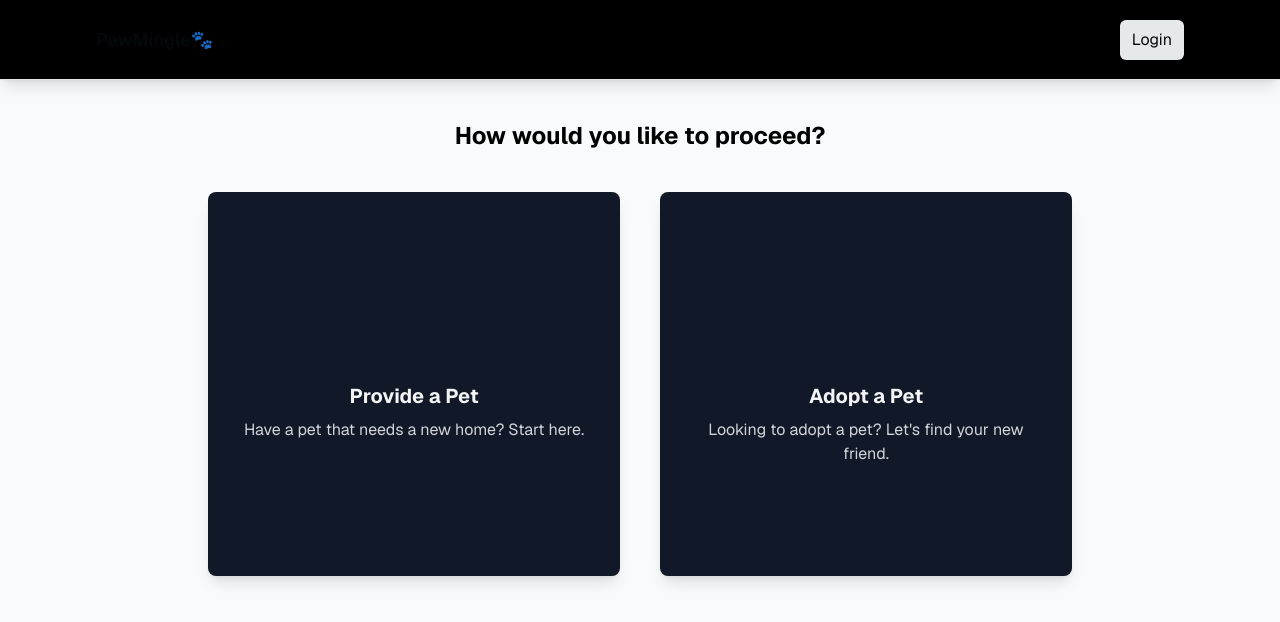
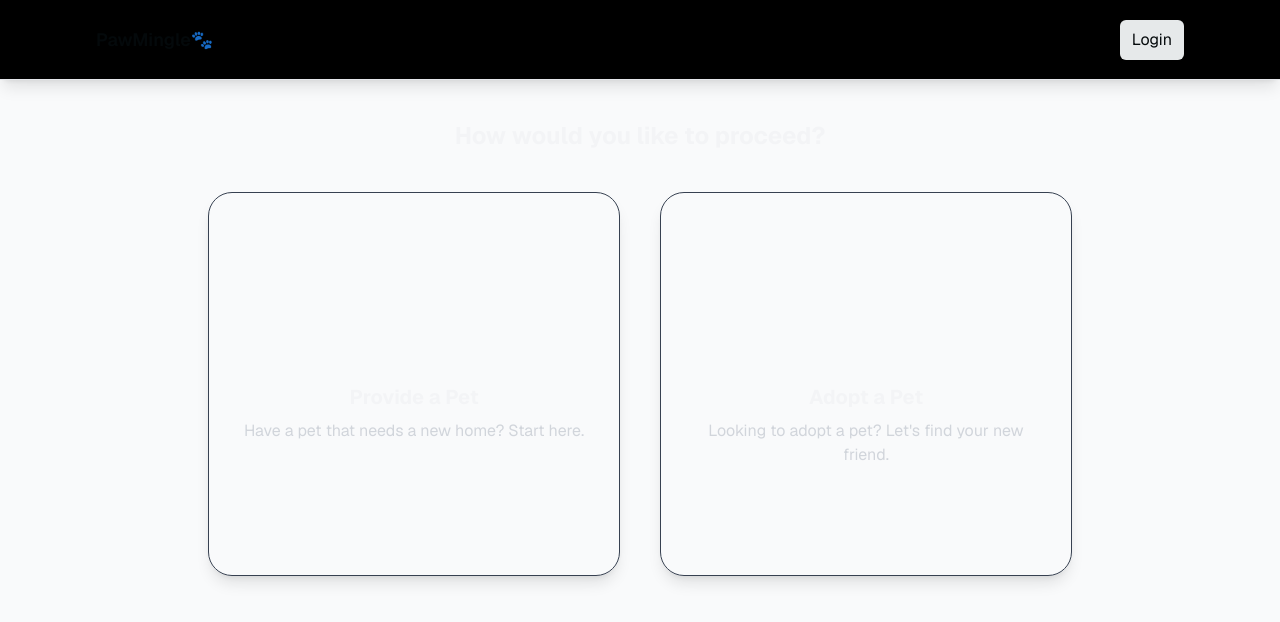
Before and after one commit to rahulragidev/purrfect-place, a Next.js app: page /profile in a window 1280 px wide. Shown: the top 622 px of the page. Built offline with nearby package versions, Linux system fonts and the light colour scheme; no server answers.

Commit message:
design changes

```diff
--- a/app/pets/page.tsx
+++ b/app/pets/page.tsx
@@ -2,7 +2,6 @@ import PetCard from "@/components/PetCard.client";
 import { createClient } from "@/utils/supabase/server";
 import { supabase } from "@/utils/supabase/client";
 import Link from "next/link";
-import Navbar from "@/components/NavBar";
 
 export async function getPets() {
   const { data, error } = await supabase.from("pets").select("*");
@@ -28,7 +27,7 @@ export default async function Index() {
   const isSupabaseConnected = canInitSupabaseClient();
   const pets = await getPets();
   return (
-    <article className="flex-1 w-full flex flex-col gap-6 items-center">
+    <article className="flex-1 w-full flex flex-col gap-6 items-center mt-6">
       <div className="m-2">
         <div className="grid grid-cols-1 sm:grid-cols-2 md:grid-cols-3 lg:grid-cols-4 gap-6 text-slate-100">
           {pets.map((pet) => (
--- a/app/profile/page.tsx
+++ b/app/profile/page.tsx
@@ -12,7 +12,7 @@ const OptionCard: React.FC<OptionCardProps> = ({
   description,
   icon,
 }) => (
-  <div className="flex flex-col items-center bg-gray-900 shadow-lg rounded-lg p-6 cursor-pointer hover:scale-105 transform transition duration-200 ease-out w-full h-96">
+  <div className="flex flex-col items-center shadow-lg rounded-3xl p-6 cursor-pointer hover:scale-105 transform transition duration-200 ease-out w-full h-96 border border-gray-700 hover:shadow-gray-400">
     <div className="text-3xl mb-4">{icon}</div>
     <h3 className="font-bold text-xl mb-2 text-gray-100">{title}</h3>
     <p className="text-gray-300 text-base text-center">{description}</p>
@@ -28,7 +28,7 @@ export default async function Profile() {
   return (
     <div className="min-h-screen text-black py-10">
       <div className="max-w-4xl mx-auto px-4">
-        <h2 className="text-2xl font-bold text-center mb-10">
+        <h2 className="text-2xl font-bold text-center text-gray-100 mb-10">
           How would you like to proceed?
         </h2>
         <div className="grid grid-cols-1 md:grid-cols-2 gap-10">
--- a/components/PetCard.client.tsx
+++ b/components/PetCard.client.tsx
@@ -20,7 +20,7 @@ const PetCard: React.FC<PetCardProps> = ({ pet }) => {
 
   return (
     <div
-      className={`relative  mx-auto overflow-hidden rounded-lg border border-gray-200 bg-white shadow-lg transition-all duration-300 ease-in-out hover:-translate-y-1 hover:shadow-xl ${cardSize}`}
+      className={`relative  mx-auto overflow-hidden rounded-lg border border-gray-700 bg-black shadow-lg transition-all duration-300 ease-in-out hover:-translate-y-1 hover:shadow-xl hover:shadow-gray-400 ${cardSize}`}
     >
       <div className="relative overflow-hidden rounded-t-lg h-1/2">
         {pet.photos.length > 0 ? (
```
